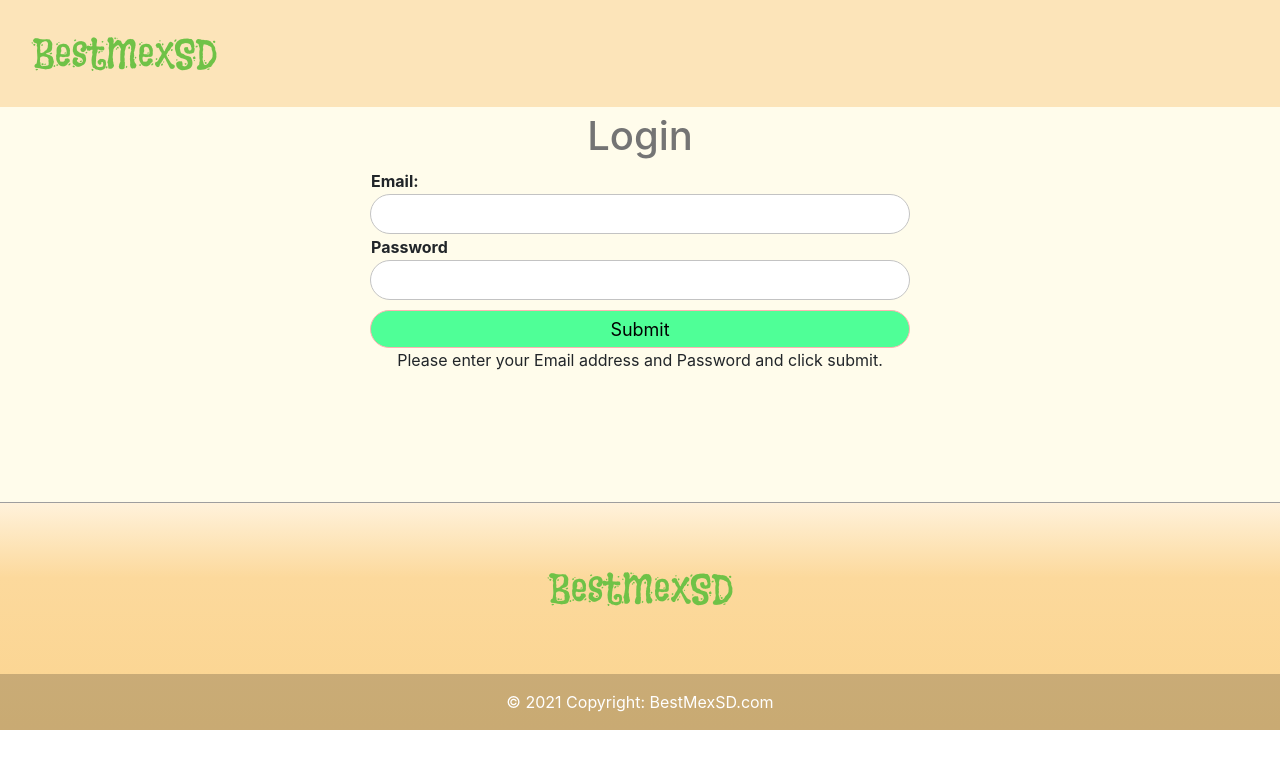
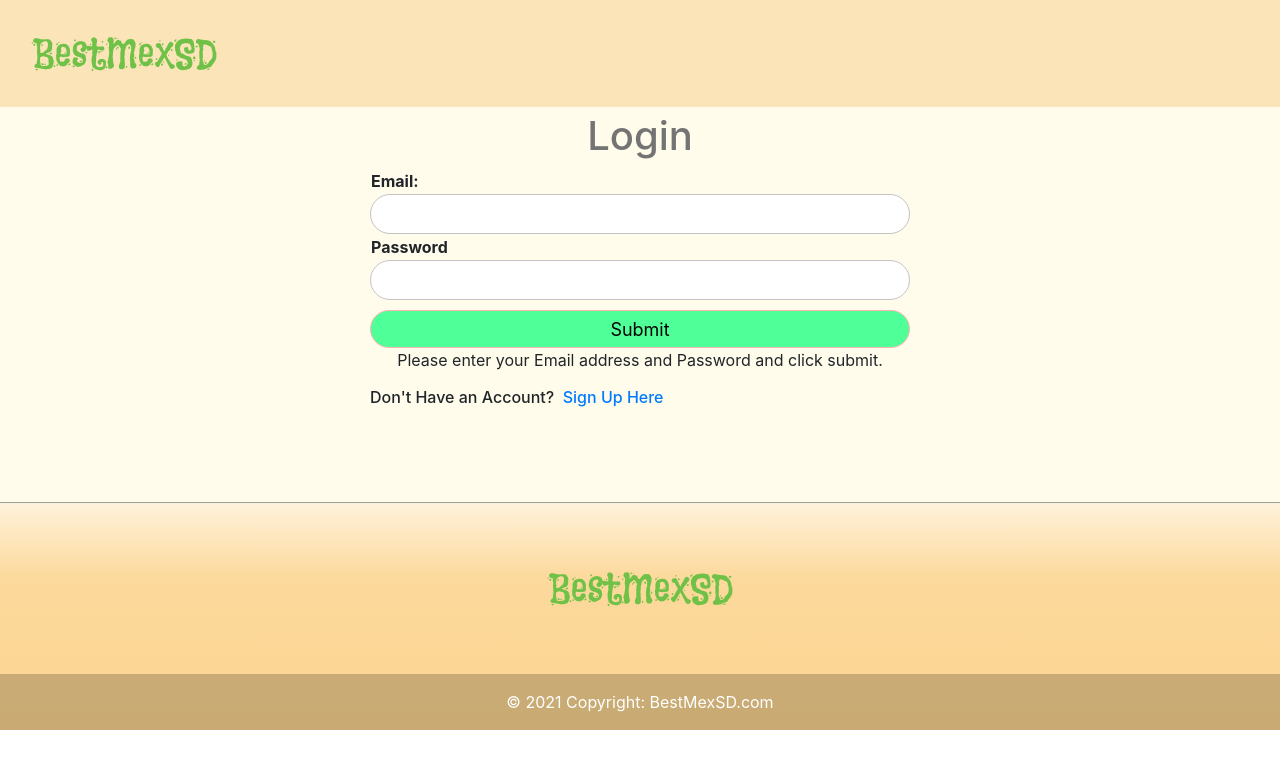
Before and after one commit to tvnames/BestMexSD, a React (Create React App) app in the folder client/: page /login in a window 1280 px wide. Shown: the top 768 px of the page. Built offline with nearby package versions, Linux system fonts and the light colour scheme; no server answers; a web font is replaced by a local one.

Commit message:
Added Link to signup page from login page and link to login page from signup page

```diff
--- a/client/src/pages/LoginPage/index.js
+++ b/client/src/pages/LoginPage/index.js
@@ -1,6 +1,7 @@
 import { useState } from "react";
 import { useHistory, useLocation, Redirect } from "react-router";
 import { useAuth } from "../../util/auth";
+import { Link } from "react-router-dom";
 
 function LoginPage() {
   const auth = useAuth();
@@ -28,7 +29,7 @@ function LoginPage() {
   const message = auth.pending
     ? "Processing request..."
     : auth.error ||
-      "Please enter your Email address and Password and click submit.";
+    "Please enter your Email address and Password and click submit.";
 
   return (
     <div id="login-page" className="container">
@@ -65,6 +66,7 @@ function LoginPage() {
             </button>
           </form>
           <p>{message}</p>
+          <h6>Don't Have an Account?<Link to="/signup">&nbsp; Sign Up Here</Link></h6>
         </div>
       </div>
     </div>
--- a/client/src/pages/SignupPage/index.js
+++ b/client/src/pages/SignupPage/index.js
@@ -1,6 +1,7 @@
 import { useState } from "react";
 import { useAuth } from "../../util/auth";
 import { Redirect } from "react-router";
+import { Link } from "react-router-dom";
 import useLoginRedirect from "../../util/useLoginRedirect";
 
 function SignupPage() {
@@ -83,6 +84,7 @@ function SignupPage() {
             </button>
           </form>
           <p>{message}</p>
+          <h6>Already have an account?<Link to="/login">&nbsp; Login Here</Link></h6>
         </div>
       </div>
     </div>
```
